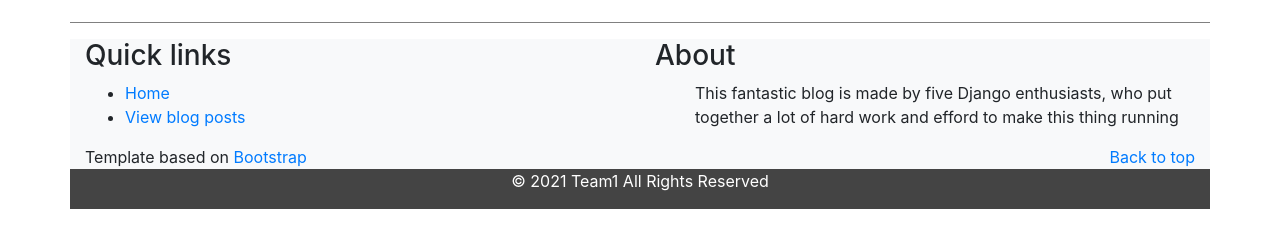
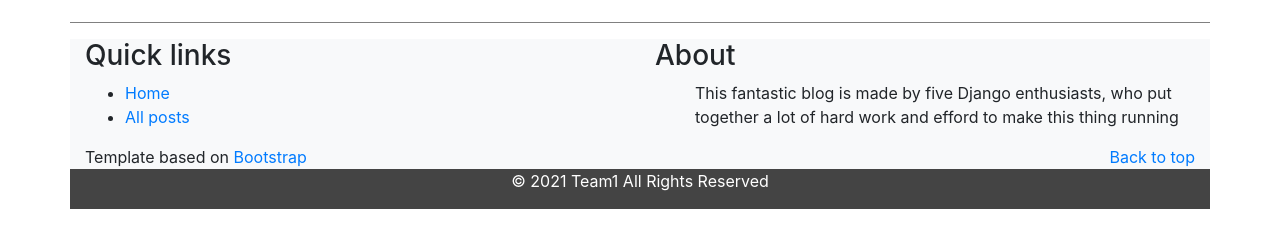
Before and after one commit to Qiang156/blog-by-django, a Django app: page / in a window 1280 px wide. Shown: the part 1152-1377 px from the top of the page. Run offline with Django 3.2, Linux system fonts and the light colour scheme; data that the repository does not hold is empty; some libraries are stand-ins or nearby versions.

Commit message:
footer, fixed home links

```diff
--- a/templates/blog/footer.html
+++ b/templates/blog/footer.html
@@ -3,8 +3,8 @@
             <div class="col">
                 <h3>Quick links</h3>
                 <ul>
-                    <li><a href="/blog/home">Home</a></li>
-                    <li><a href="/blog/index">View blog posts</a></li>
+                    <li><a href="{% url 'blog:home' %}">Home</a></li>
+                    <li><a href="{% url 'blog:index' %}">All posts</a></li>
 
                 </ul>
             </div>
```
